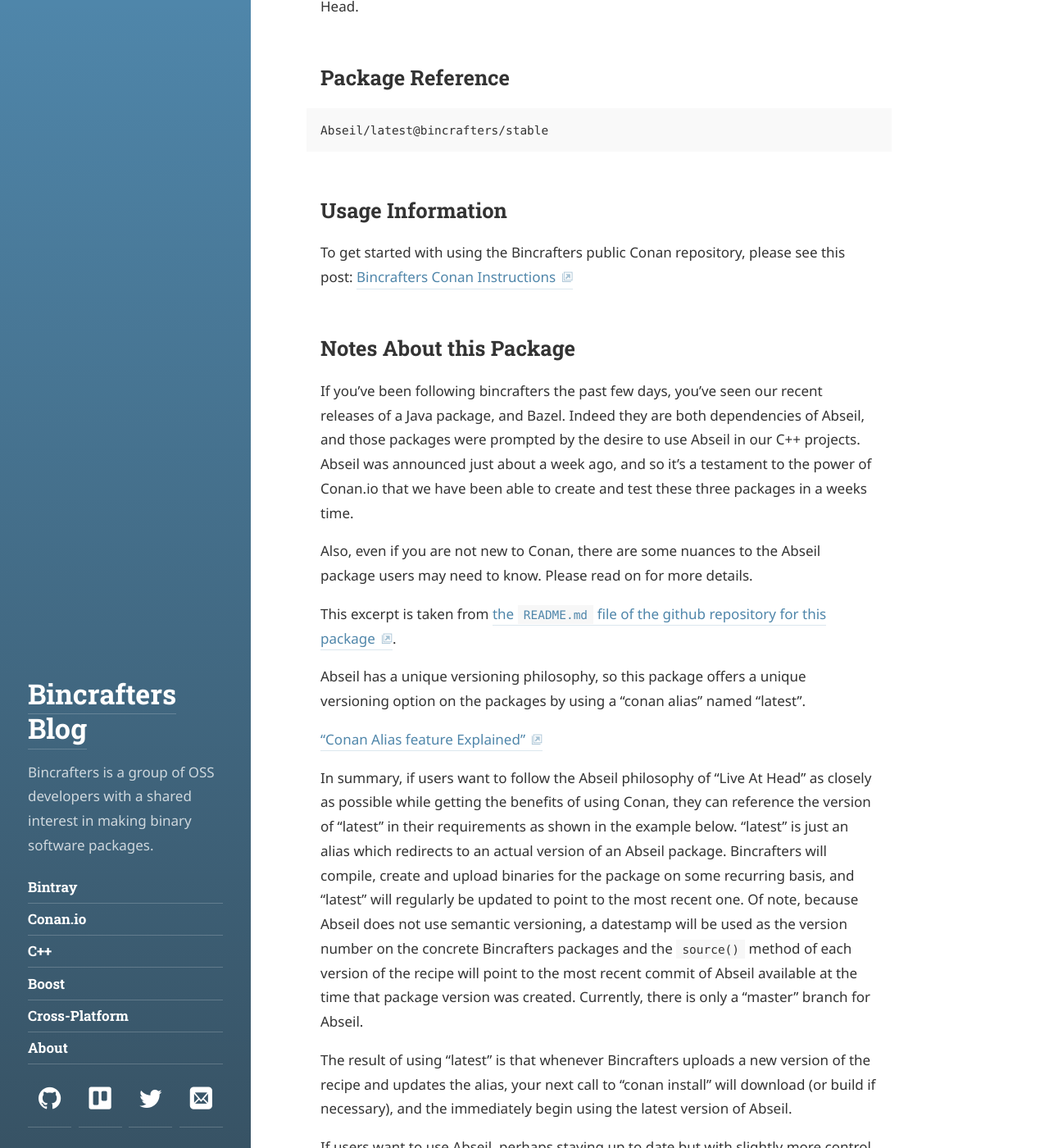
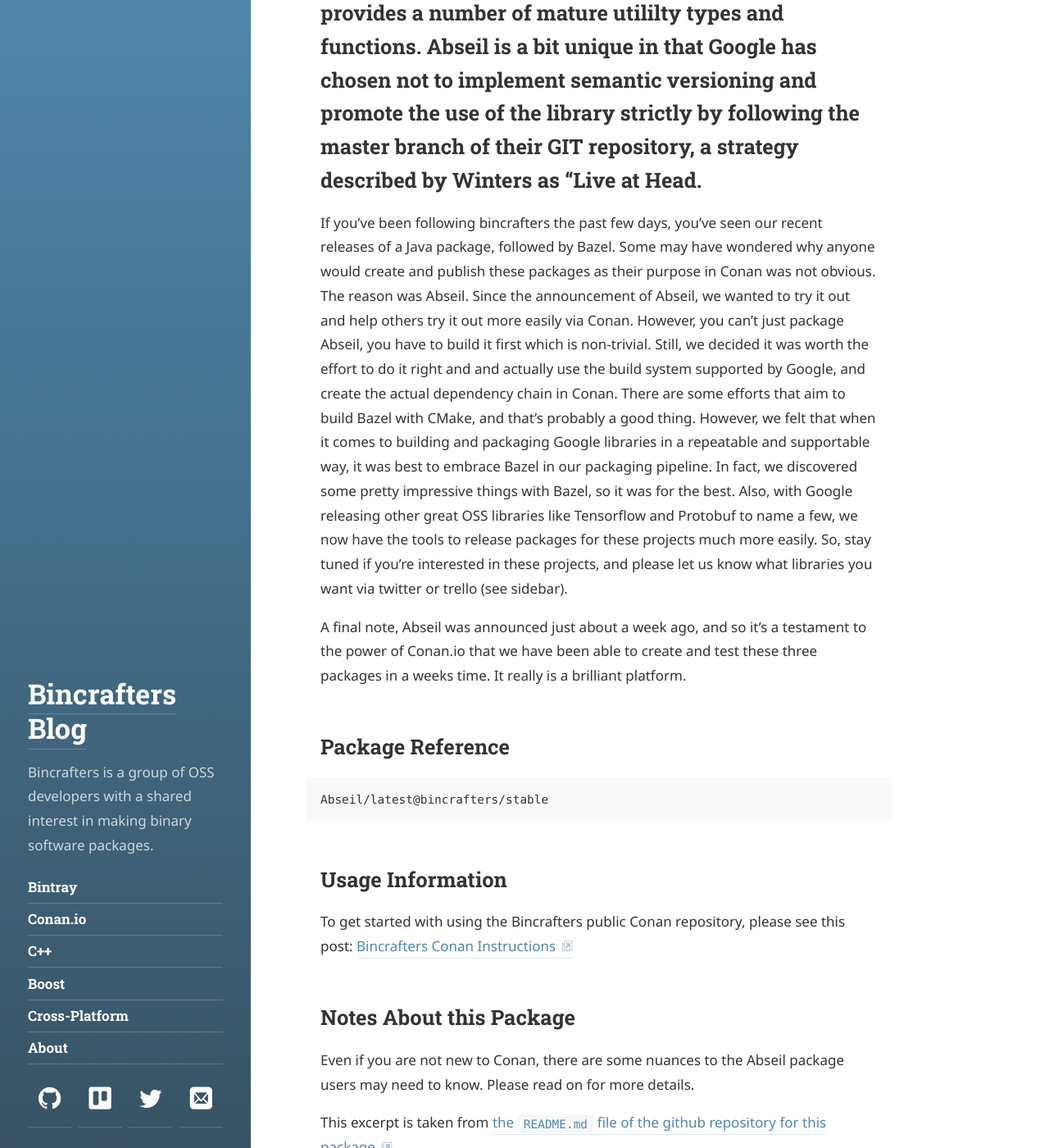
Before and after one commit to bincrafters/bincrafters.github.io, a Jekyll site: the page built from _posts/2017-10-04-Conan-Package-Abseil.md, in a window 1280 px wide and 1400 px high, scrolled down 386 px. Shown: the whole window at 82% size. Built offline with Jekyll 4.4.1, drawn with Linux system fonts in a browser that asks for light colours; some web fonts are replaced.

Commit message:
add notes about abseil

```diff
--- a/_posts/2017-10-04-Conan-Package-Abseil.md
+++ b/_posts/2017-10-04-Conan-Package-Abseil.md
@@ -5,6 +5,10 @@ tags: [C++, Conan.io, Bintray]
 ---
 
 Bincrafters has now published a Conan package for Google's open-source library "Abseil" to our public Conan repository on Bintray. Abseil was just announced by Titus Winters last week at CPPCon 2017, and provides a number of mature utililty types and functions.  Abseil is a bit unique in that Google has chosen not to implement semantic versioning and promote the use of the library strictly by following the master branch of their GIT repository, a strategy described by Winters as "Live at Head.
+---
+If you've been following bincrafters the past few days, you've seen our recent releases of a Java package, followed by Bazel.  Some may have wondered why anyone would create and publish these packages as their purpose in Conan was not obvious.  The reason was Abseil.  Since the announcement of Abseil, we wanted to try it out and help others try it out more easily via Conan.  However, you can't just package Abseil, you have to build it first which is non-trivial.  Still, we decided it was worth the effort to do it right and and actually use the build system supported by Google, and create the actual dependency chain in Conan.  There are some efforts that aim to build Bazel with CMake, and that's probably a good thing.  However, we felt that when it comes to building and packaging Google libraries in a repeatable and supportable way, it was best to embrace Bazel in our packaging pipeline.  In fact, we discovered some pretty impressive things with Bazel, so it was for the best.  Also, with Google releasing other great OSS libraries like Tensorflow and Protobuf to name a few, we now have the tools to release packages for these projects much more easily.  So, stay tuned if you're interested in these projects, and please let us know what libraries you want via twitter or trello (see sidebar).
+
+A final note, Abseil was announced just about a week ago, and so it's a testament to the power of Conan.io that we have been able to create and test these three packages in a weeks time. It really is a brilliant platform.
 
 ## Package Reference
 
@@ -17,9 +21,7 @@ To get started with using the Bincrafters public Conan repository, please see th
 
 ## Notes About this Package
 
-If you've been following bincrafters the past few days, you've seen our recent releases of a Java package, and Bazel.  Indeed they are both dependencies of Abseil, and those packages were prompted by the desire to use Abseil in our C++ projects.  Abseil was announced just about a week ago, and so it's a testament to the power of Conan.io that we have been able to create and test these three packages in a weeks time.
-
-Also, even if you are not new to Conan, there are some nuances to the Abseil package users may need to know.  Please read on for more details.
+Even if you are not new to Conan, there are some nuances to the Abseil package users may need to know.  Please read on for more details.
 
 This excerpt is taken from [the `README.md` file of the github repository for this package](https://github.com/bincrafters/conan-abseil).
 
```
